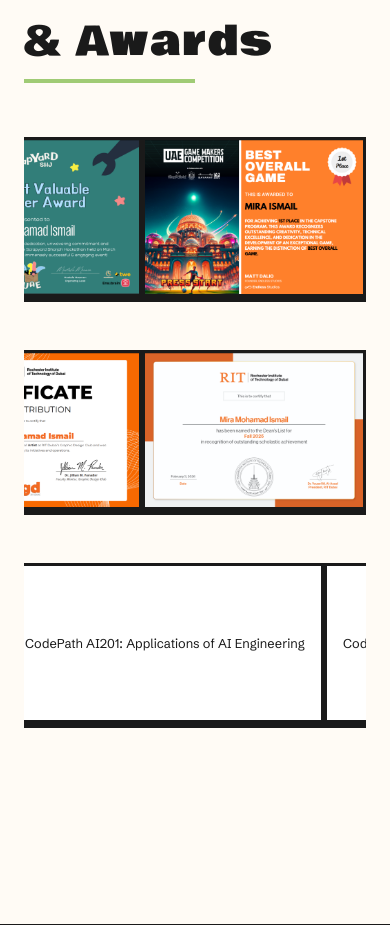
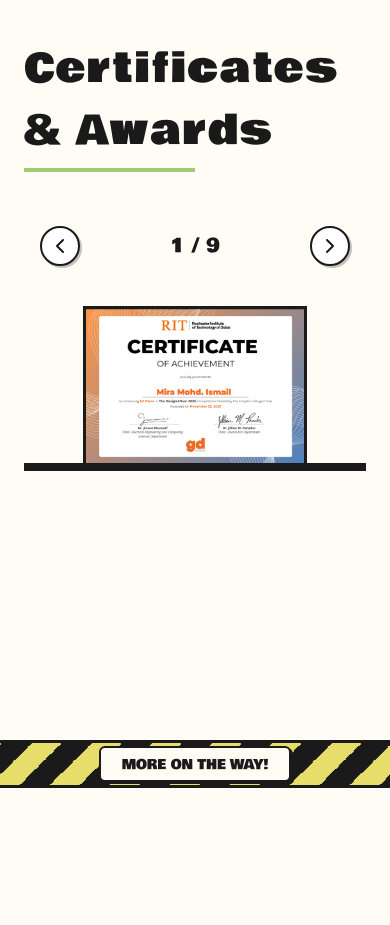
Before and after one commit to mmicat/calicOS, a React (Vite) app: page / in a window 390 px wide. Shown: the part 4360-5285 px from the top of the page. After the commit the page ends 5148 px from the top, so only its background shows below. Built offline with nearby package versions, Linux system fonts and the light colour scheme.

Commit message:
ui: replace mobile side-scroll with carousels and improve desktop certificate layout

```diff
--- a/src/views/EngineerView.jsx
+++ b/src/views/EngineerView.jsx
@@ -97,6 +97,7 @@
   const [modalState, setModalState] = useState({ isOpen: false, project: null });
   const [isMobile, setIsMobile] = useState(false);
   const [currentProjectIdx, setCurrentProjectIdx] = useState(0);
+  const [currentCertIdx, setCurrentCertIdx] = useState(0);
 
   useEffect(() => {
     const checkMobile = () => setIsMobile(window.innerWidth <= 768);
@@ -157,6 +158,18 @@
     }
   ];
 
+  const CERTIFICATES = [
+    { type: 'img', src: '/media/GDC DesignAThon.png', alt: 'DesignAThon Prize' },
+    { type: 'img', src: '/media/Scrapyard Sharjah MVP.png', alt: 'Scrapyard MVP' },
+    { type: 'img', src: '/media/Endless Best Game.png', alt: 'Best Overall Game' },
+    { type: 'img', src: '/media/GDC Artist.png', alt: 'Artist Recognition' },
+    { type: 'img', src: '/media/Fall25 Deans List.png', alt: 'Fall 2025 Deans List' },
+    { type: 'text', content: 'Develop For Good Fellowship (Summer 2026)' },
+    { type: 'text', content: 'CodePath AI201: Applications of AI Engineering (Summer 2026)' },
+    { type: 'text', content: 'CodePath AI301: AI Open Source Capstone (Fall 2026)' },
+    { type: 'text', content: 'CodePath WEB103: Advanced Web Development (Fall 2026)' }
+  ];
+
   const sortedProjects = [...PROJECTS].sort((a, b) => {
     const hasImageA = a.image !== null;
     const hasImageB = b.image !== null;
@@ -169,6 +182,14 @@
 
   const prevProject = () => {
     setCurrentProjectIdx((prev) => (prev - 1 + sortedProjects.length) % sortedProjects.length);
+  };
+
+  const nextCert = () => {
+    setCurrentCertIdx((prev) => (prev + 1) % CERTIFICATES.length);
+  };
+
+  const prevCert = () => {
+    setCurrentCertIdx((prev) => (prev - 1 + CERTIFICATES.length) % CERTIFICATES.length);
   };
 
   const renderProject = (project, i) => {
@@ -321,32 +342,52 @@
 
         <section id="certificates" className={styles.section}>
           <h2 className={styles.sectionTitle}>Certificates & Awards</h2>
-          <div className={styles.shelfContainer}>
-            <div className={styles.shelf}>
-              <div className={styles.shelfItem}>
-                <img src="/media/GDC DesignAThon.png" alt="DesignAThon Prize" />
+          {isMobile ? (
+            <div className={styles.mobileCarousel} style={{ marginTop: '2rem' }}>
+              <div className={styles.carouselHeader}>
+                <button onClick={prevCert} className={styles.carouselArrow}><ChevronLeft size={24}/></button>
+                <span className={styles.carouselCounter}>{currentCertIdx + 1} / {CERTIFICATES.length}</span>
+                <button onClick={nextCert} className={styles.carouselArrow}><ChevronRight size={24}/></button>
               </div>
-              <div className={styles.shelfItem}>
-                <img src="/media/Scrapyard Sharjah MVP.png" alt="Scrapyard MVP" />
-              </div>
-              <div className={styles.shelfItem}>
-                <img src="/media/Endless Best Game.png" alt="Best Overall Game" />
+              <div className={styles.shelfContainer} style={{ marginTop: '1rem', gap: 0 }}>
+                <div className={styles.shelf} style={{ paddingBottom: '0', justifyContent: 'center' }}>
+                  <AnimatePresence mode="wait">
+                    <motion.div
+                      key={currentCertIdx}
+                      initial={{ opacity: 0, y: -20 }}
+                      animate={{ opacity: 1, y: 0 }}
+                      exit={{ opacity: 0, y: 20 }}
+                      transition={{ duration: 0.2 }}
+                      className={styles.shelfItem}
+                      style={{ margin: '0 auto', marginBottom: '-3px' }}
+                    >
+                      {CERTIFICATES[currentCertIdx].type === 'img' ? (
+                        <img src={CERTIFICATES[currentCertIdx].src} alt={CERTIFICATES[currentCertIdx].alt} />
+                      ) : (
+                        <span>{CERTIFICATES[currentCertIdx].content}</span>
+                      )}
+                    </motion.div>
+                  </AnimatePresence>
+                </div>
               </div>
             </div>
-            <div className={styles.shelf}>
-              <div className={styles.shelfItem}>
-                <img src="/media/GDC Artist.png" alt="Artist Recognition" />
-              </div>
-              <div className={styles.shelfItem}>
-                <img src="/media/Fall25 Deans List.png" alt="Fall 2025 Deans List" />
-              </div>
+          ) : (
+            <div className={styles.shelfContainer}>
+              {Array.from({ length: Math.ceil(CERTIFICATES.length / 3) }).map((_, chunkIdx) => (
+                <div key={`shelf-${chunkIdx}`} className={styles.shelf}>
+                  {CERTIFICATES.slice(chunkIdx * 3, chunkIdx * 3 + 3).map((cert, i) => (
+                    <div key={`cert-${chunkIdx}-${i}`} className={styles.shelfItem}>
+                      {cert.type === 'img' ? (
+                        <img src={cert.src} alt={cert.alt} />
+                      ) : (
+                        <span>{cert.content}</span>
+                      )}
+                    </div>
+                  ))}
+                </div>
+              ))}
             </div>
-            <div className={styles.shelf}>
-              <div className={styles.shelfItem}><span>CodePath AI201: Applications of AI Engineering</span></div>
-              <div className={styles.shelfItem}><span>CodePath WEB102: Intermediate Web Development</span></div>
-              <div className={styles.shelfItem}><span>Develop For Good Fellowship</span></div>
-            </div>
-          </div>
+          )}
         </section>
       </motion.div>
     </>
--- a/src/views/ViewStyles.module.css
+++ b/src/views/ViewStyles.module.css
@@ -303,28 +303,7 @@
     font-size: 0.9rem;
   }
 
-  .shelfContainer {
-    flex-direction: row;
-    overflow-x: auto;
-    padding-bottom: 1rem;
-    gap: 1rem;
-    align-items: flex-end;
-    -webkit-overflow-scrolling: touch;
-  }
 
-  .shelf {
-    flex-wrap: nowrap;
-    border-bottom: 8px solid var(--color-text);
-    padding-bottom: 0px;
-  }
-
-  .shelfItem {
-    flex-shrink: 0;
-    width: auto;
-    height: 140px;
-    margin-bottom: -3px; /* sit on shelf */
-    border-bottom: 4px solid var(--color-text);
-  }
 }
 
 /* Modal Styles */
@@ -448,6 +427,7 @@
 .shelfItem {
   width: auto;
   min-width: 120px;
+  max-width: 300px;
   height: 160px;
   background-color: var(--color-surface);
   border: 3px solid var(--color-text);
```
